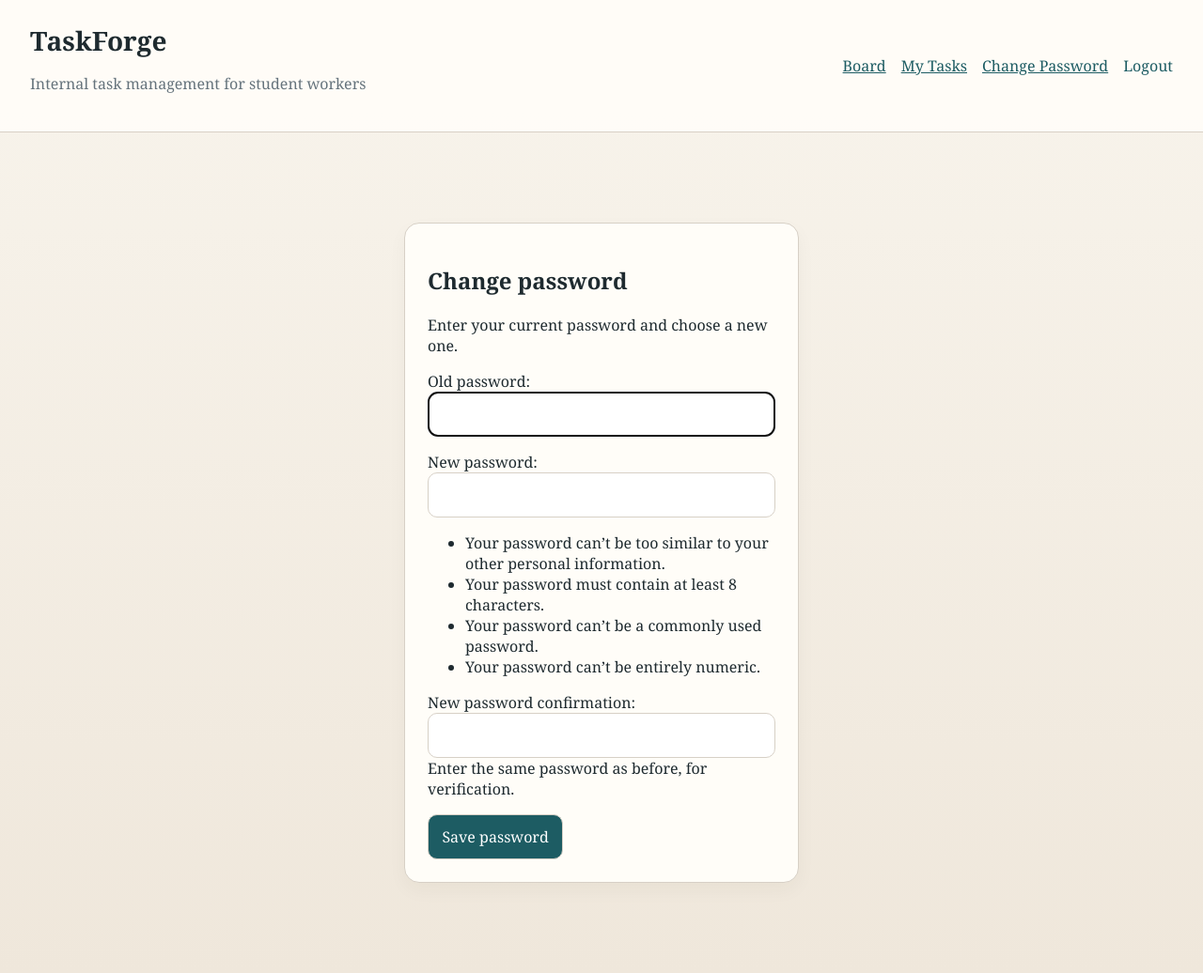
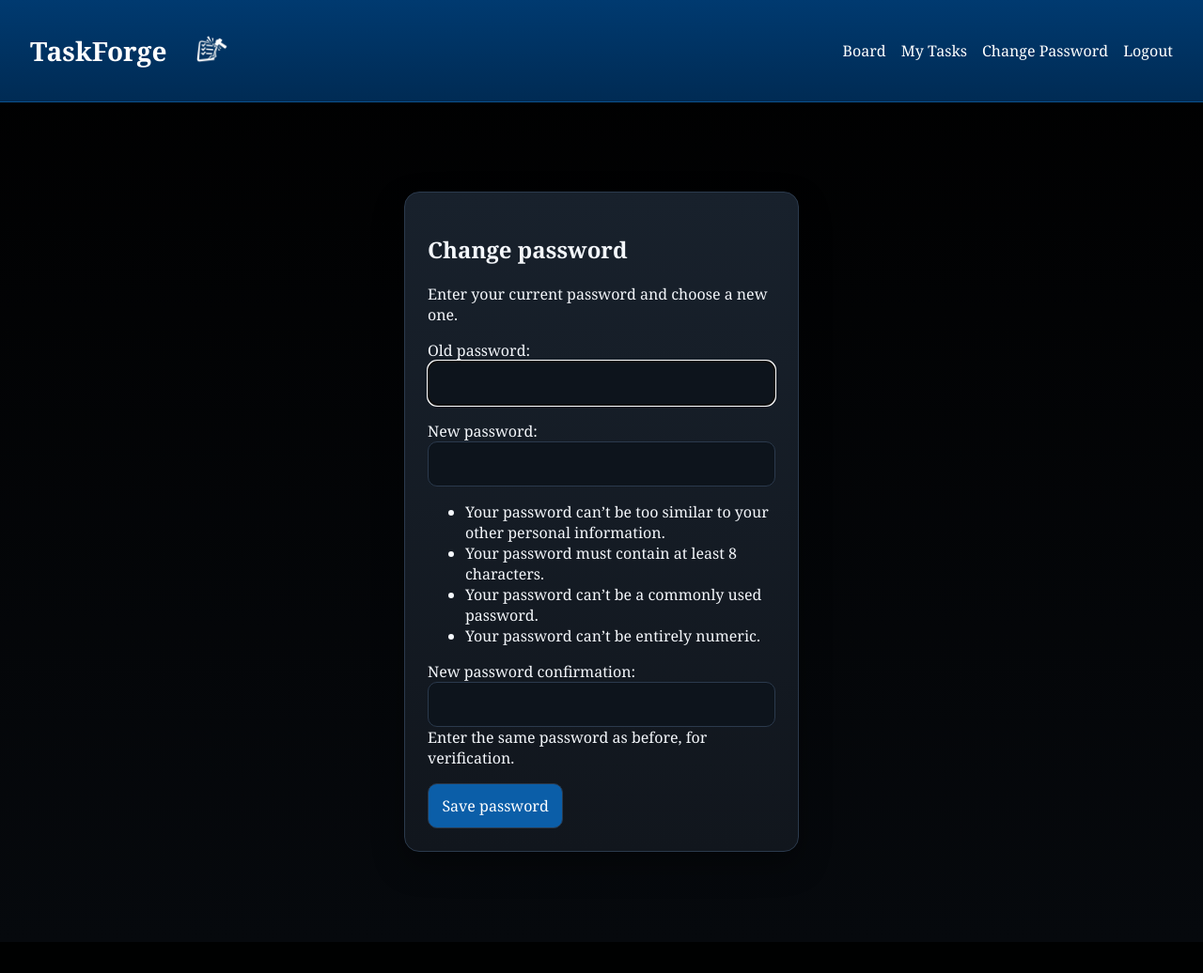
Before and after one commit to zechariahsklar-ship-it/taskforge, a Django app: page /account/password/ in a window 1280 px wide. Shown: the whole page at 94% size. After the commit the page ends 907 px from the top, so only its background shows below. Run offline with Django 5.2, Linux system fonts and the light colour scheme; the visitor is signed in with stand-in values (Sample User, id 1).

Commit message:
Add collaborative task assignment and board updates

```diff
--- a/static/styles.css
+++ b/static/styles.css
@@ -1,41 +1,76 @@
 :root {
-    --paper: #fffdf8;
-    --ink: #1e2a2f;
-    --muted: #65737c;
-    --accent: #1d5c63;
-    --accent-soft: #d8ece7;
-    --line: #d7d0c6;
+    --paper: #11161d;
+    --paper-elevated: #18212c;
+    --ink: #f4f7fb;
+    --muted: #aab9cb;
+    --accent: #003a70;
+    --accent-strong: #0b5ea8;
+    --accent-soft: #17324d;
+    --line: #2b3a4d;
 }
 
 * {
     box-sizing: border-box;
 }
 
+html,
+body {
+    background: linear-gradient(180deg, #000000 0%, #06090d 100%) !important;
+    color: var(--ink) !important;
+}
+
 body {
     margin: 0;
+    padding-top: 108px;
     font-family: Georgia, "Times New Roman", serif;
-    background: linear-gradient(180deg, #f8f4ec 0%, #efe7db 100%);
-    color: var(--ink);
 }
 
-a {
-    color: var(--accent);
+body a,
+body a:visited {
+    color: #ffffff;
+}
+
+body a:hover,
+body a:focus-visible {
+    color: #d9ebff;
 }
 
 .site-header {
+    position: fixed;
+    top: 0;
+    left: 0;
+    right: 0;
+    z-index: 1000;
+    width: 100vw;
+    min-width: 100vw;
     display: flex;
     justify-content: space-between;
     gap: 1rem;
     padding: 1.5rem 2rem;
-    border-bottom: 1px solid var(--line);
-    background: rgba(255, 253, 248, 0.95);
+    border-bottom: 1px solid #0c518e;
+    background: linear-gradient(180deg, #003a70 0%, #002b54 100%) !important;
 }
+
+.brand-lockup {
+    display: inline-flex;
+    align-items: center;
+    gap: 1rem;
+    text-decoration: none;
+}
+
+.brand-mark {
+    width: 60px;
+    height: 60px;
+    object-fit: contain;
+    display: block;
+}
+
 
 .brand {
     font-size: 1.75rem;
     font-weight: 700;
     text-decoration: none;
-    color: var(--ink);
+    color: #ffffff !important;
 }
 
 .subtitle,
@@ -58,15 +93,45 @@ a {
     padding: 2rem;
 }
 
+.page-shell-board {
+    max-width: none;
+    width: max-content;
+    min-width: 100%;
+    padding-right: 2rem;
+    padding-top: 0.5rem;
+}
+
+.board-shell {
+    width: max-content;
+    min-width: 100%;
+}
+
+.site-nav a,
+.site-nav a:visited,
+.site-nav .link-button {
+    color: #ffffff !important;
+}
+
+.site-nav a {
+    text-decoration: none;
+}
+
+.site-nav a:hover,
+.site-nav a:focus-visible,
+.site-nav .link-button:hover,
+.site-nav .link-button:focus-visible {
+    color: #d9ebff;
+}
+
 .card,
 .table-card,
 .task-card,
 .board-column,
 .note {
-    background: var(--paper);
+    background: linear-gradient(180deg, var(--paper-elevated) 0%, var(--paper) 100%);
     border: 1px solid var(--line);
     border-radius: 16px;
-    box-shadow: 0 8px 20px rgba(40, 40, 30, 0.04);
+    box-shadow: 0 14px 32px rgba(0, 0, 0, 0.35);
 }
 
 .card,
@@ -124,22 +270,30 @@ button,
     padding: 0.75rem 0.9rem;
     border-radius: 10px;
     border: 1px solid var(--line);
-    background: white;
+    background: #0d141c;
+    color: var(--ink);
     font: inherit;
 }
 
 button,
 .button-link {
     width: auto;
-    background: var(--accent);
+    background: var(--accent-strong);
     color: white;
     text-decoration: none;
     cursor: pointer;
 }
 
+button:hover,
+.button-link:hover,
+button:focus-visible,
+.button-link:focus-visible {
+    background: #1478d0;
+}
+
 .link-button {
     background: transparent;
-    color: var(--accent);
+    color: #ffffff !important;
     border: none;
     padding: 0;
 }
@@ -265,3 +421,17 @@ td {
 .checklist-row {
     display: block;
 }
+
+
+th {
+    color: #d9ebff;
+}
+
+tr:hover td {
+    background: rgba(255, 255, 255, 0.02);
+}
+
+::selection {
+    background: #0b5ea8;
+    color: #ffffff;
+}
--- a/templates/base.html
+++ b/templates/base.html
@@ -1,16 +1,19 @@
 <!DOCTYPE html>
+{% load static %}
 <html lang="en">
 <head>
     <meta charset="utf-8">
     <meta name="viewport" content="width=device-width, initial-scale=1">
     <title>{% block title %}TaskForge{% endblock %}</title>
-    <link rel="stylesheet" href="/static/styles.css">
+    <link rel="stylesheet" href="{% static 'styles.css' %}?v=20260313n">
 </head>
 <body>
     <header class="site-header">
         <div>
-            <a href="{% url 'dashboard' %}" class="brand">TaskForge</a>
-            <p class="subtitle">Internal task management for student workers</p>
+            <a href="{% url 'dashboard' %}" class="brand-lockup">
+                <span class="brand">TaskForge</span>
+                <img src="{% static 'taskforge-mark.png' %}" alt="" class="brand-mark">
+            </a>
         </div>
         {% if request.user.is_authenticated %}
             <nav class="site-nav">
@@ -30,7 +33,7 @@
             </nav>
         {% endif %}
     </header>
-    <main class="page-shell">
+    <main class="page-shell {% block page_shell_class %}{% endblock %}">
         {% if messages %}
             <ul class="messages">
                 {% for message in messages %}
--- a/templates/workboard/my_tasks.html
+++ b/templates/workboard/my_tasks.html
@@ -12,7 +12,7 @@
         <article class="task-card">
             <h2><a href="{% url 'task-detail' task.pk %}">{{ task.title }}</a></h2>
             <p>{{ task.description|default:task.raw_message|truncatechars:160 }}</p>
-            <p class="meta">{{ task.get_status_display }} | {{ task.get_priority_display }}</p>
+            <p class="meta">{{ task.get_status_display }} | {{ task.get_priority_display }} | {{ task.assignee_labels }}</p>
         </article>
     {% empty %}
         <p class="empty-state">No assigned tasks.</p>
--- a/templates/workboard/task_detail.html
+++ b/templates/workboard/task_detail.html
@@ -38,7 +38,7 @@
         <dl class="detail-list">
             <dt>Status</dt><dd>{{ task.get_status_display }}</dd>
             <dt>Priority</dt><dd>{{ task.get_priority_display }}</dd>
-            <dt>Assigned To</dt><dd>{% if task.assigned_to %}{{ task.assigned_to.display_label }}{% else %}Unassigned{% endif %}</dd>
+            <dt>Assigned To</dt><dd>{{ task.assignee_labels }}</dd>
             <dt>Requested By</dt><dd>{{ task.requested_by.username|default:"Unknown" }}</dd>
             <dt>Due</dt><dd>{{ task.due_date|default:task.raw_due_text|default:"Not set" }}</dd>
             <dt>Estimate</dt><dd>{{ task.estimated_minutes|default:"-" }} minutes</dd>
--- a/workboard/admin.py
+++ b/workboard/admin.py
@@ -60,6 +60,7 @@ class TaskAdmin(admin.ModelAdmin):
     list_display = ("title", "priority", "status", "assigned_to", "due_date", "recurring_task")
     list_filter = ("priority", "status", "recurring_task")
     search_fields = ("title", "description", "raw_message")
+    filter_horizontal = ("additional_assignees",)
     inlines = [TaskChecklistItemInline, TaskAttachmentInline, TaskNoteInline]
 
 
--- a/workboard/forms.py
+++ b/workboard/forms.py
@@ -105,6 +105,7 @@ class TaskForm(StyledFormMixin, forms.ModelForm):
             "respond_to_text",
             "estimated_minutes",
             "assigned_to",
+            "additional_assignees",
             "requested_by",
             "recurring_task",
             "recurrence_pattern",
@@ -119,8 +120,20 @@ class TaskForm(StyledFormMixin, forms.ModelForm):
 
     def __init__(self, *args, **kwargs):
         super().__init__(*args, **kwargs)
+        student_users = User.objects.filter(role=UserRole.STUDENT_WORKER).order_by("username")
         self.fields["assigned_to"].queryset = User.objects.order_by("role", "username")
+        self.fields["additional_assignees"].queryset = student_users
+        self.fields["additional_assignees"].required = False
+        self.fields["additional_assignees"].widget = forms.SelectMultiple(attrs={"class": "form-control", "size": 6})
         self.fields["requested_by"].queryset = User.objects.order_by("username")
+
+    def clean(self):
+        cleaned_data = super().clean()
+        assigned_to = cleaned_data.get("assigned_to")
+        additional_assignees = cleaned_data.get("additional_assignees")
+        if assigned_to and additional_assignees:
+            cleaned_data["additional_assignees"] = additional_assignees.exclude(pk=assigned_to.pk)
+        return cleaned_data
 
 
 class TaskUpdateForm(StyledFormMixin, forms.ModelForm):
--- a/workboard/views.py
+++ b/workboard/views.py
@@ -4,7 +4,7 @@ from functools import wraps
 from django.contrib import messages
 from django.contrib.auth import update_session_auth_hash
 from django.contrib.auth.decorators import login_required
-from django.db.models import Count, Q, Sum
+from django.db.models import Count, Prefetch, Q, Sum
 from django.http import HttpResponseForbidden
 from django.shortcuts import get_object_or_404, redirect, render
 
@@ -84,6 +84,16 @@ def _build_checklist_editor_rows(values: list[str]) -> list[str]:
     return (rows or [""]) + [""]
 
 
+def _ensure_task_due_date(task: Task) -> Task:
+    if task.due_date:
+        return task
+    _, fallback_due_date = TaskParsingService._priority_due_date(task.priority)
+    task.due_date = fallback_due_date
+    if not task.raw_due_text:
+        task.raw_due_text = f"Priority-based default for {task.priority}"
+    return task
+
+
 def _build_due_date_review_context(initial: dict, due_date_value) -> dict:
     raw_due_text = (initial.get("raw_due_text") or "").strip()
     parsed_due_date = TaskParsingService._parse_due_date(initial.get("due_date"))
@@ -157,11 +167,13 @@ def dashboard(request):
 
 @app_login_required
 def board_view(request):
-    tasks = Task.objects.select_related("assigned_to", "requested_by").all()
+    tasks = list(Task.objects.select_related("assigned_to", "requested_by").prefetch_related("additional_assignees").all())
     if request.user.role == UserRole.STUDENT_WORKER:
-        tasks = tasks.filter(assigned_to=request.user)
+        tasks = [task for task in tasks if task.assigned_to_id == request.user.id or any(user.id == request.user.id for user in task.additional_assignees.all())]
+    for task in tasks:
+        task.board_due_date = task.due_date or TaskParsingService._priority_due_date(task.priority)[1]
     grouped_tasks = [
-        {"value": status, "label": TaskStatus(status).label, "tasks": tasks.filter(status=status)}
+        {"value": status, "label": TaskStatus(status).label, "tasks": [task for task in tasks if task.status == status]}
         for status in BOARD_COLUMNS
     ]
     return render(request, "workboard/board.html", {"grouped_tasks": grouped_tasks})
@@ -169,7 +181,12 @@ def board_view(request):
 
 @app_login_required
 def my_tasks_view(request):
-    tasks = Task.objects.filter(assigned_to=request.user).select_related("requested_by")
+    tasks = (
+        Task.objects.filter(Q(assigned_to=request.user) | Q(additional_assignees=request.user))
+        .select_related("requested_by", "assigned_to")
+        .prefetch_related("additional_assignees")
+        .distinct()
+    )
     return render(request, "workboard/my_tasks.html", {"tasks": tasks})
 
 
@@ -215,6 +232,7 @@ def task_intake_review_view(request, pk):
         if form.is_valid():
             task = form.save(commit=False)
             task.created_by = request.user
+            task = _ensure_task_due_date(task)
             if not task.assigned_to:
                 suggested_user, _, _ = TaskAssignmentService.suggest_assignee(
                     due_date=task.due_date,
@@ -225,6 +243,7 @@ def task_intake_review_view(request, pk):
             if task.status == TaskStatus.DONE and not task.completed_at:
                 task.mark_complete()
             task.save()
+            form.save_m2m()
             for attachment in draft.attachments.all():
                 TaskAttachment.objects.create(
                     task=task,
@@ -266,6 +285,7 @@ def task_create_view(request):
         if form.is_valid():
             task = form.save(commit=False)
             task.created_by = request.user
+            task = _ensure_task_due_date(task)
             if not task.assigned_to:
                 suggested_user, _, _ = TaskAssignmentService.suggest_assignee(
                     due_date=task.due_date,
@@ -276,6 +296,7 @@ def task_create_view(request):
             if task.status == TaskStatus.DONE and not task.completed_at:
                 task.mark_complete()
             task.save()
+            form.save_m2m()
             messages.success(request, "Task created.")
             return redirect("task-detail", pk=task.pk)
     else:
@@ -285,8 +306,8 @@ def task_create_view(request):
 
 @app_login_required
 def task_detail_view(request, pk):
-    task = get_object_or_404(Task.objects.select_related("assigned_to", "requested_by", "created_by"), pk=pk)
-    if request.user.role == UserRole.STUDENT_WORKER and task.assigned_to_id != request.user.id:
+    task = get_object_or_404(Task.objects.select_related("assigned_to", "requested_by", "created_by").prefetch_related("additional_assignees"), pk=pk)
+    if request.user.role == UserRole.STUDENT_WORKER and task.assigned_to_id != request.user.id and not task.additional_assignees.filter(pk=request.user.id).exists():
         return HttpResponseForbidden("You can only view tasks assigned to you.")
 
     note_form = TaskNoteForm()
@@ -358,11 +379,13 @@ def task_edit_view(request, pk):
         form = TaskForm(request.POST, instance=task)
         if form.is_valid():
             updated_task = form.save(commit=False)
+            updated_task = _ensure_task_due_date(updated_task)
             if updated_task.status == TaskStatus.DONE and not updated_task.completed_at:
                 updated_task.mark_complete()
             elif updated_task.status != TaskStatus.DONE:
                 updated_task.completed_at = None
             updated_task.save()
+            form.save_m2m()
             messages.success(request, "Task updated.")
             return redirect("task-detail", pk=updated_task.pk)
     else:
```
Also changed, not shown: other parts of static/styles.css (+91 -8 lines), templates/workboard/board.html (+14 -7 lines), workboard/models.py (+16 -0 lines), workboard/services.py (+15 -9 lines), workboard/tests.py (+99 -0 lines), static/taskforge-mark.png (added), workboard/migrations/0005_task_additional_assignees.py (added).
